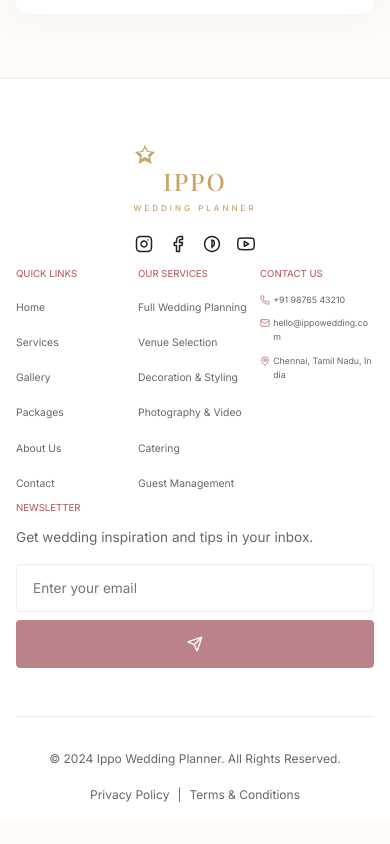
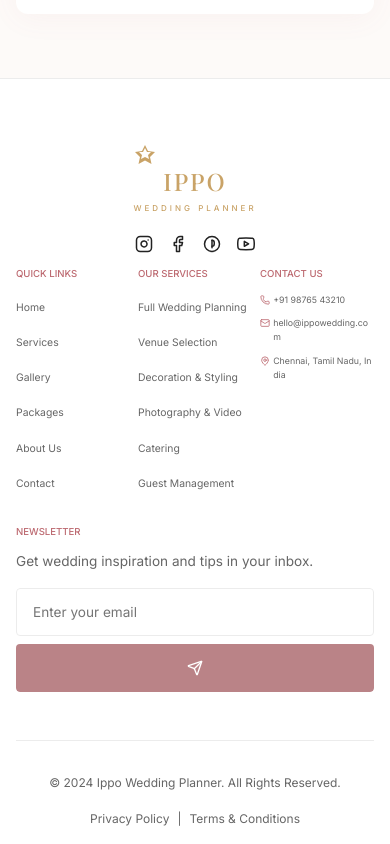
Before and after one commit to anbuselvamA/wedding-planner-, a React (Vite) app: page /contact in a window 390 px wide. Shown: the part 1781-2625 px from the top of the page. Before the commit the page ends 2601 px from the top, so only its background shows below. Built offline with nearby package versions, Linux system fonts and the light colour scheme; a web font is replaced by a local one.

Commit message:
Added top margin gap to newsletter section on mobile

```diff
--- a/src/components/Footer.css
+++ b/src/components/Footer.css
@@ -201,6 +201,7 @@
   }
   .newsletter-col {
     grid-column: span 3;
+    margin-top: 1.5rem;
   }
   .links-col, .contact-col {
     word-break: break-word;
```
